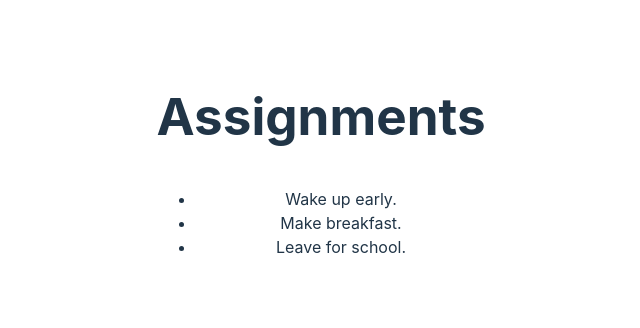
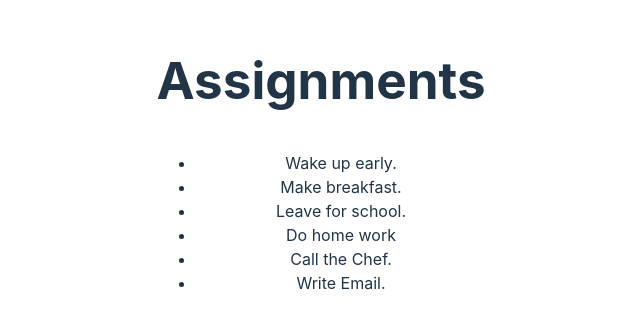
Before and after one commit to sudhansom/vue-project, a Vue app: page / in a window 1280 px wide. Shown: the part 240-568 px from the top of the page, without its empty margins (319-959 px from the left). Built offline with nearby package versions, Linux system fonts and the light colour scheme.

Commit message:
send array list as props

```diff
--- a/src/components/Assignments.vue
+++ b/src/components/Assignments.vue
@@ -1,21 +1,10 @@
 <template>
-  <section>
-    <header>
-      <h1>
-        Assignments
-      </h1>
-    </header>
-    <div>
-      <ul>
-        <li v-for="assignment in assignments" :key="assignment.id">{{ assignment.title}}</li>
-      </ul>
-    </div>
-  </section>
+<assignments-list :assignments="assignments" />
 </template>
 
 <script setup>
 import { assignments } from '../data/data.js'
-
+import AssignmentsList from './AssignmentsList.vue'
 </script>
 
 <style>
--- /dev/null
+++ b/src/components/AssignmentsList.vue
@@ -0,0 +1,20 @@
+<template>
+  <section>
+    <header>
+      <h1>
+        Assignments
+      </h1>
+    </header>
+    <div>
+      <ul>
+        <li v-for="assignment in assignments" :key="assignment.id">{{ assignment.title}}</li>
+      </ul>
+    </div>
+  </section>
+</template>
+
+<script setup>
+defineProps({
+  assignments: Array
+})
+</script>
--- a/src/data/data.js
+++ b/src/data/data.js
@@ -14,4 +14,19 @@ export const assignments = [
         title: "Leave for school.",
         completed: false,
     },
+    {
+        id:4,
+        title: "Do home work",
+        completed: true,
+    },
+    {
+        id:5,
+        title: "Call the Chef.",
+        completed: false,
+    },
+    {
+        id:6,
+        title: "Write Email.",
+        completed: true,
+    },
 ]
```
